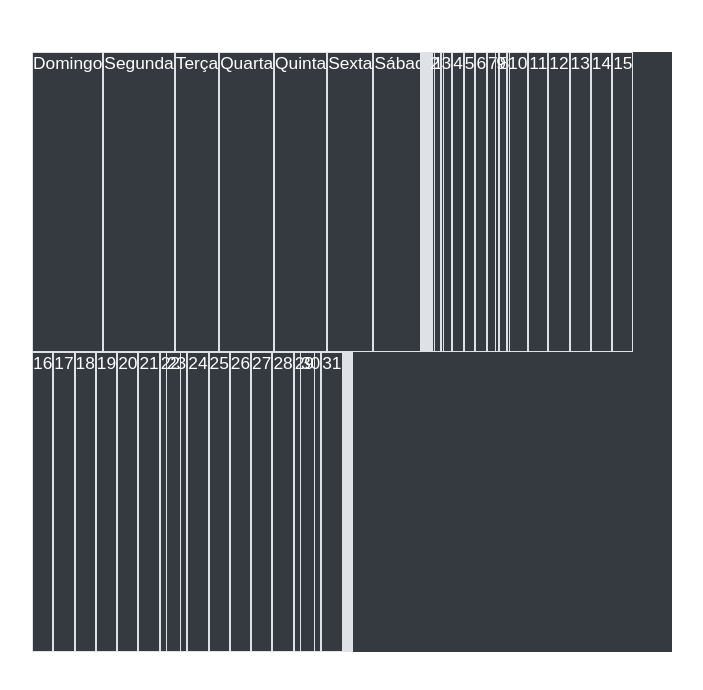
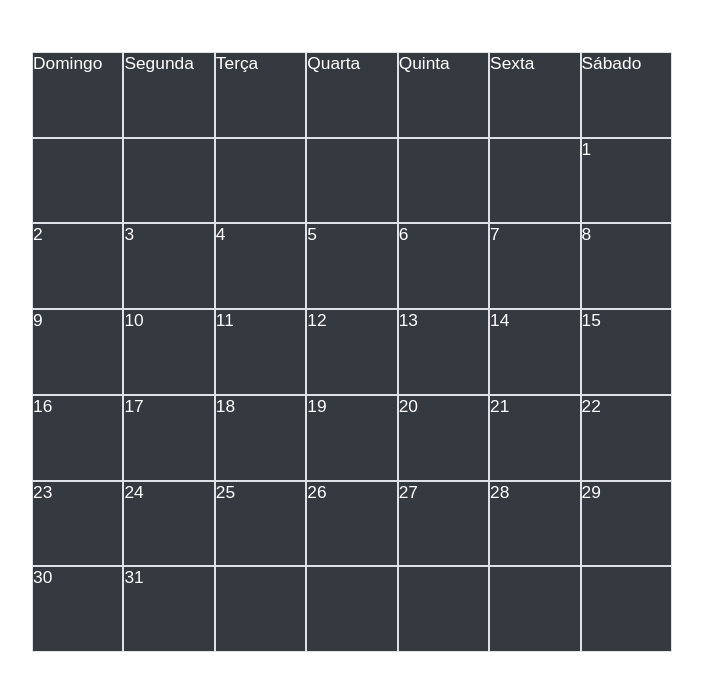
Before and after one commit to akalinoxd/tabela, a website: page tabela.html in a window 1280 px wide. Shown: the whole page, without its empty margins (288-991 px from the left). Drawn offline with nearby package versions, Linux system fonts and the light colour scheme; files whose address does not match are found by name.

Commit message:
Update tabela.css

```diff
--- a/tabela.css
+++ b/tabela.css
@@ -3,7 +3,22 @@ html, body {
     font: normal 13pt arial;
 }
 
-.tabela{
+/* .tabela{
     width: 104.7%;
     height: 16.7%;
+} */
+
+.tabRow{
+    width: 100%;
+    height: 14.28571428571429%;
 }
+
+.tabContent{
+    width: 14.28571428571429%;
+    height: 100%;
+}
+
+/* .tabContent{
+    width: 14.28571428571429%;
+    height: 16.66666666666667%;
+} */
```
